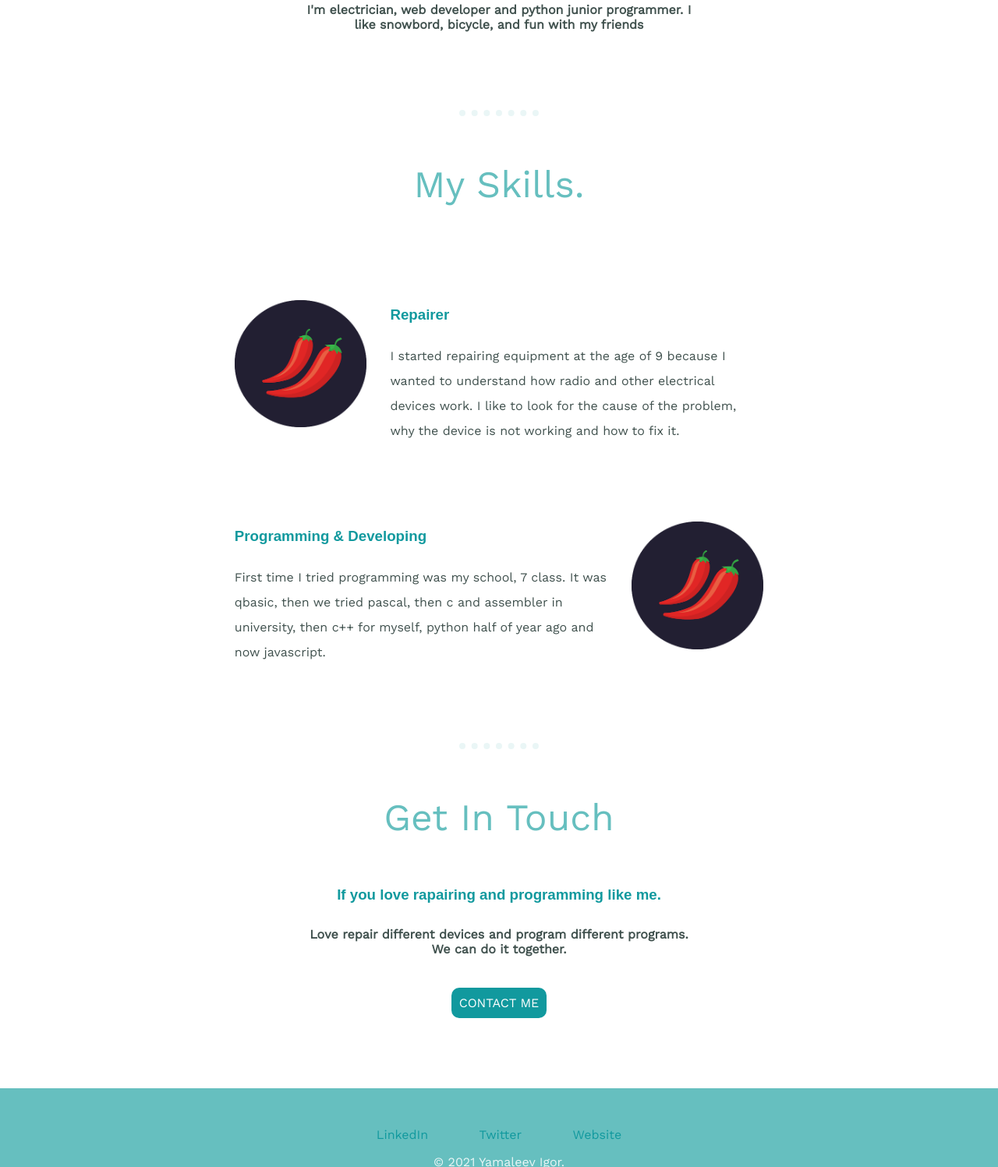
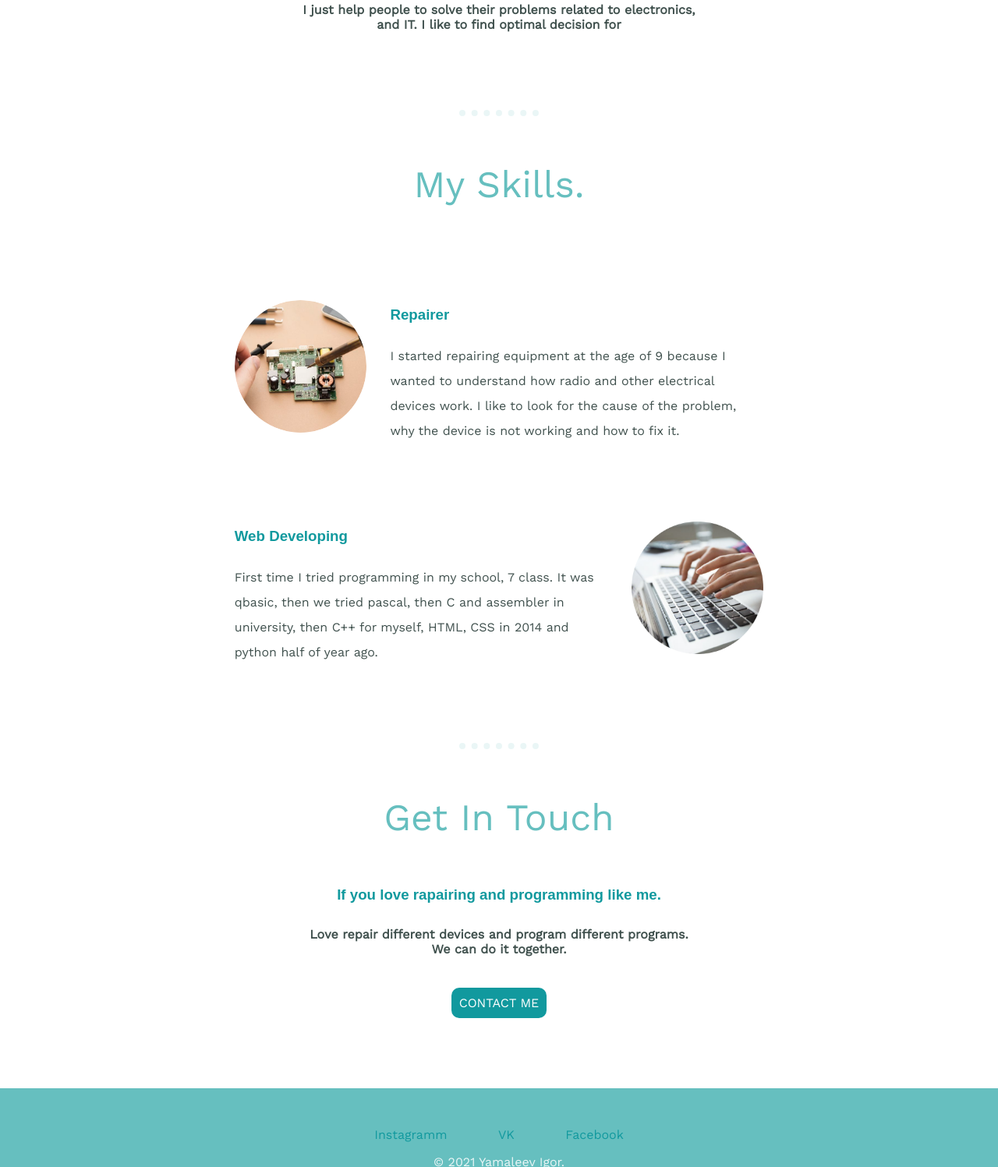
Before and after one commit to jamigo-git/vc, a plain HTML site: page index.html in a window 1280 px wide. Shown: the part 1303-2800 px from the top of the page at 78% size. Drawn offline with nearby package versions, Linux system fonts and the light colour scheme; a web font is replaced by a local one.

Commit message:
Change skill pictures and text little bit

```diff
--- a/index.html
+++ b/index.html
@@ -15,7 +15,7 @@
     <div class="top-container">
         <img class="top-cloud" src="img/cloud.png" alt="cloud-img">
         <h1>I'm Yamaleev Igor</h1>
-    <h2>a <span class="Web">pro</span>grammer</h2>
+    <h2>a begginer <span class="Web">Web</span> developer</h2>
     <img class="bottom-cloud" src="img/cloud.png" alt="cloud-img">
     <img src="img/mountain.png" alt="mountain-img">
     </div>
@@ -24,20 +24,20 @@
         <div class="profile">
           <img class="profile-photo" src="img/jamigo.png" alt="" width="250px">
           <h2>Hello.</h2>
-          <p class="hello-text">I'm electrician, web developer and python junior programmer. I like snowbord, bicycle, and fun with my friends</p>
+          <p class="hello-text"> I just help people to solve their problems related to electronics, and IT. I like to find optimal decision for </p>
         </div>
         <hr>
         <div class="skills">
           <h2>My Skills.</h2>
           <div class="skill-row">
-            <img class="skills-img1" src="img/chillies.png" alt="">
+            <img class="skills-img1" src="img/iron.png" alt="<a href='https://ru.freepik.com/photos/business'>Business фото создан(а) katemangostar - ru.freepik.com</a>">
             <h3>Repairer</h3>
             <p class="skills-text1">I started repairing equipment at the age of 9 because I wanted to understand how radio and other electrical devices work. I like to look for the cause of the problem, why the device is not working and how to fix it. </p>
           </div>
           <div class="skill-row">
-            <img class="skills-img2" src="img/chillies.png" alt="">
-            <h3>Programming & Developing</h3>
-            <p class="skills-text2">First time I tried programming was my school, 7 class. It was qbasic, then we tried pascal, then c and assembler in university, then c++ for myself, python half of year ago and now javascript.</p>
+            <img class="skills-img2" src="img/programming.png" alt="<a href='https://ru.freepik.com/photos/business'>Business фото создан(а) katemangostar - ru.freepik.com</a>">
+            <h3>Web Developing</h3>
+            <p class="skills-text2">First time I tried programming in my school, 7 class. It was qbasic, then we tried pascal, then C and assembler in university, then C++ for myself, HTML, CSS in 2014 and python half of year ago.</p>
           </div>
         </div>
         <hr>
@@ -51,9 +51,11 @@
 
 
       <div class="bottom-container">
-        <a class="footer-link" href="https://www.linkedin.com/">LinkedIn</a>
-        <a class="footer-link" href="https://twitter.com/">Twitter</a>
-        <a class="footer-link" href="https://www.vodadostavka19.ru/">Website</a>
+
+        <a class="footer-link" href="https://www.instagram.com/jamigo1986/">Instagramm</a>
+        <a class="footer-link" href="https://vk.com/jamigo">VK</a>
+        <a class="footer-link" href="https://www.facebook.com/profile.php?id=100001589968734">Facebook</a>
+
         <p class="company-name">© 2021 Yamaleev Igor.</p>
       </div>
 
--- a/styles.css
+++ b/styles.css
@@ -10,13 +10,14 @@ h3 {color: #11999E; font-family: "Montserrat", sans-serif}
 hr {width: 8%; border-style: dotted none none none; border-width: 8px; border-color: #EAF6F6;}
 .top-container {padding: 20px; position: relative; padding: 100px 0px 10px 0px; background-color: #EAF6F6;}
 .hello-text {width: 40%; margin: 30px auto 100px auto; font-weight: bold;}
+.top-cloud {position: absolute; right: 100px; top: 30px;}
+.bottom-cloud {position: absolute; left: 200px}
+.profile-photo {margin: 100px 0 0 0;}
 .Web {text-decoration: underline; }
 .skill-row {width: 53%; margin: 100px auto 100px auto; text-align: left; line-height: 2;}
-.skills-img1 {width: 25%; float: left; margin: 0px 30px 0px 0px;}
+.skills-img1 {width: 25%; float: left; margin: 0px 30px 0px 0px; border-radius: 200px;}
 .skills-img2 {width: 25%; float: right; margin: 0px 0px 0px 30px;}
-.top-cloud {position: absolute; right: 100px; top: 0px;}
-.bottom-cloud {position: absolute; left: 200px}
-.profile-photo {margin: 100px 0 0 0;}
+
 
 .contactme-text {width: 40%; margin: 30px auto 50px auto; font-weight: bold;}
 .btn-contactme {background-color: #11999E; padding: 10px; border-radius: 10px;  color: white; text-decoration: none;}
```
Also changed, not shown: img/iron.png (added), img/programming.png (added).
